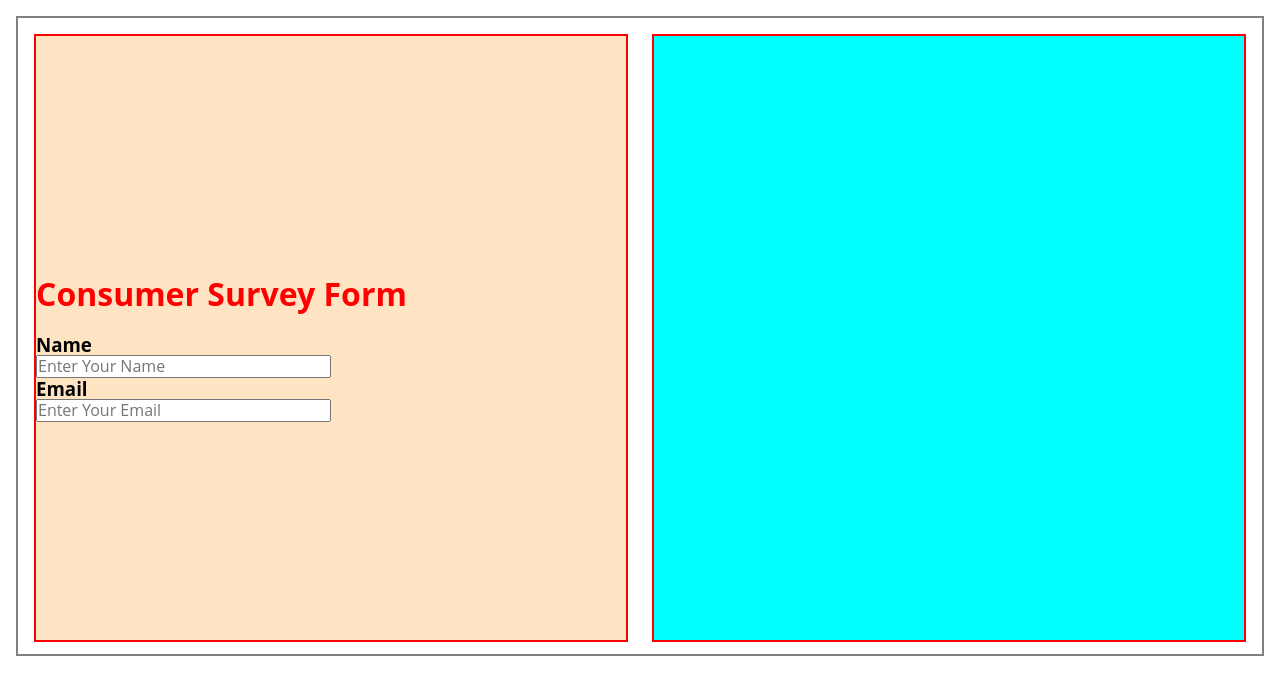
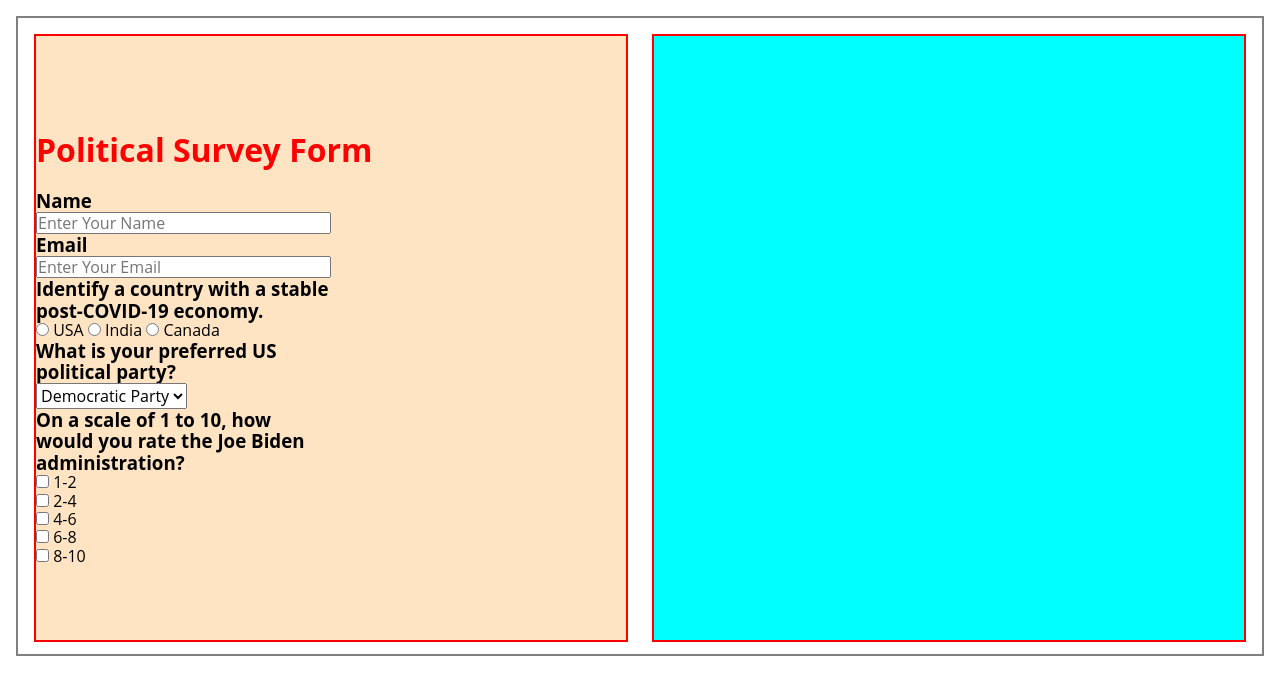
Before and after one commit to RKanna/CRUD-app-survey-form, a plain HTML site: page index.html in a window 1280 px wide. Drawn offline with Linux system fonts and the light colour scheme.

Commit message:
next update of html file

```diff
--- a/index.html
+++ b/index.html
@@ -23,12 +23,47 @@
   <body>
     <section class="entire-section-outline">
       <div class="left-container">
-        <h1>Consumer Survey Form</h1>
+        <h1>Political Survey Form</h1>
         <div class="form-data">
           <h3>Name</h3>
-          <input type="text" placeholder="Enter Your Name" />
+          <input type="text" placeholder="Enter Your Name" class="field" />
           <h3>Email</h3>
-          <input type="email" placeholder="Enter Your Email" />
+          <input type="email" placeholder="Enter Your Email" class="field" />
+          <div class="radio-section">
+            <h3>Identify a country with a stable post-COVID-19 economy.</h3>
+            <input type="radio" id="option-one">
+            <label for="option-one">USA</label>
+            <input type="radio" id="option-two">
+            <label for="option-two">India</label>
+            <input type="radio" id="option-three">
+            <label for="option-three">Canada</label>
+
+          </div>
+          <div class="list-section">
+            <h3>What is your preferred US political party?</h3>
+            <select name="" id="">
+              <option value="">Democratic Party</option>
+              <option value="">Republican Party</option>
+              <option value="">Libertarian Party</option>
+              <option value="">Green Party</option>
+              <option value="">Other</option>
+            </select>
+
+          </div>
+          <div class="check-box-section">
+            <h3>On a scale of 1 to 10, how would you rate the Joe Biden administration?</h3>
+            <input type="checkbox" id="joe-scale-one" name="" value="">
+<label for="joe-scale-one">1-2</label><br>
+<input type="checkbox" id="joe-scale-two" name="" value="">
+<label for="joe-scale-two">2-4</label><br>
+<input type="checkbox" id="joe-scale-three" name="" value="">
+<label for="joe-scale-three">4-6</label><br>
+<input type="checkbox" id="joe-scale-four" name="" value="">
+<label for="joe-scale-four">6-8</label><br>
+<input type="checkbox" id="joe-scale-five" name="" value="">
+<label for="joe-scale-five">8-10</label><br>
+          </div>
+
         </div>
       </div>
       <div class="right-container"></div>
```
